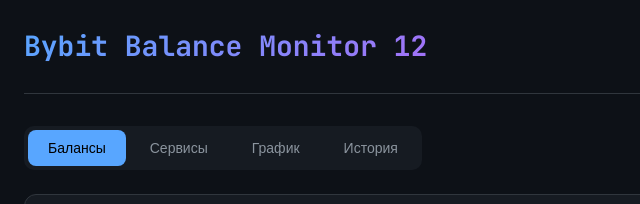
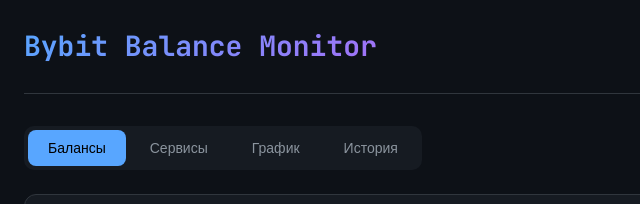
Before and after one commit to Qwalex/monitor, a website: page src/ui/index.html in a window 1280 px wide. Shown: the top 204 px of the page, 0-640 px from the left. Drawn offline with nearby package versions, Linux system fonts and the light colour scheme; no server answers.

Commit message:
Update header title in index.html to remove version number from Bybit Balance Monitor

```diff
--- a/src/ui/index.html
+++ b/src/ui/index.html
@@ -556,7 +556,7 @@
 <body>
     <div class="container">
         <header>
-            <h1>Bybit Balance Monitor 12</h1>
+            <h1>Bybit Balance Monitor</h1>
             <div class="header-actions">
                 <button class="btn btn-secondary" onclick="syncAllBalances()">
                     <svg width="16" height="16" viewBox="0 0 24 24" fill="none" stroke="currentColor" stroke-width="2">
```
